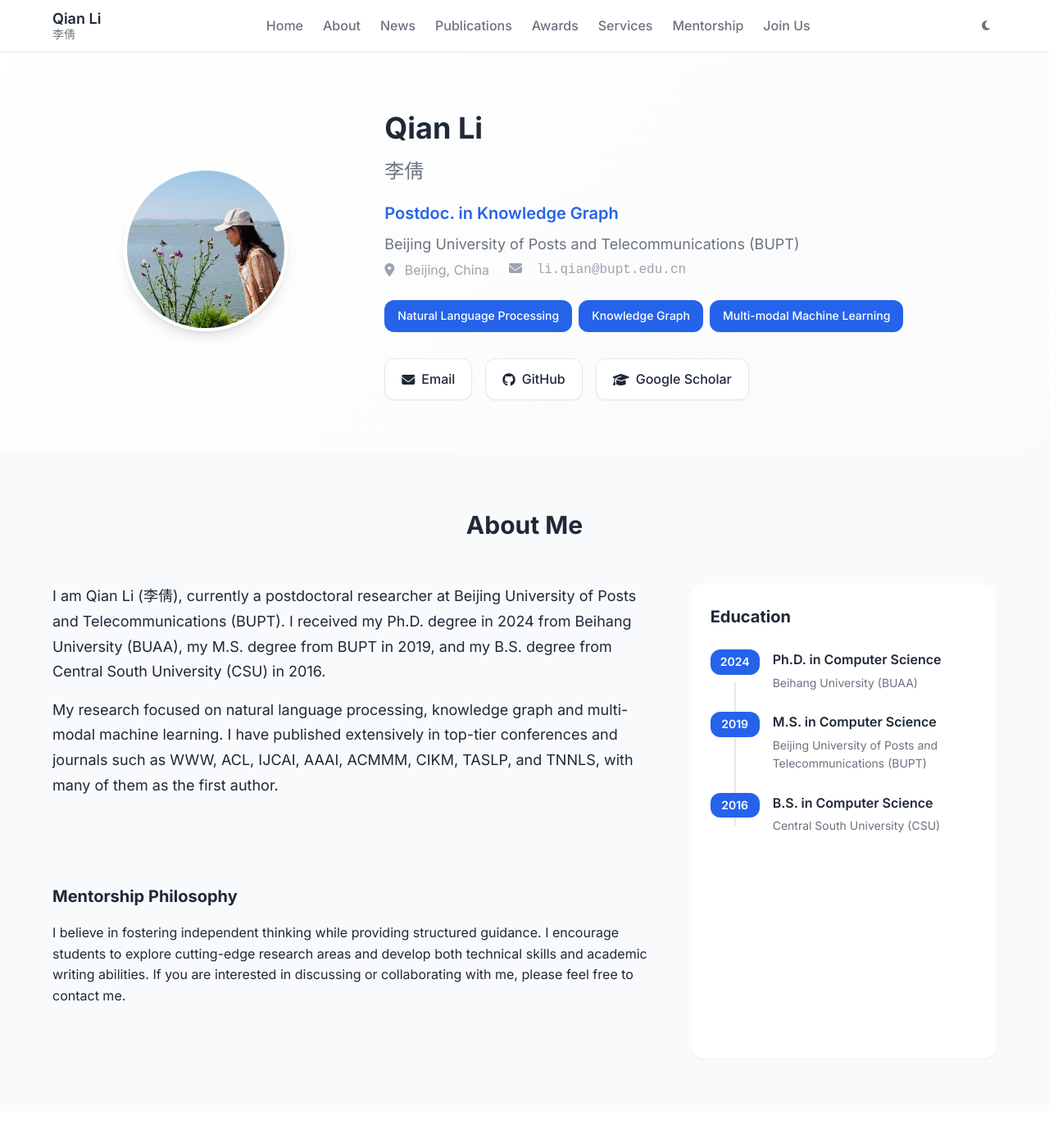
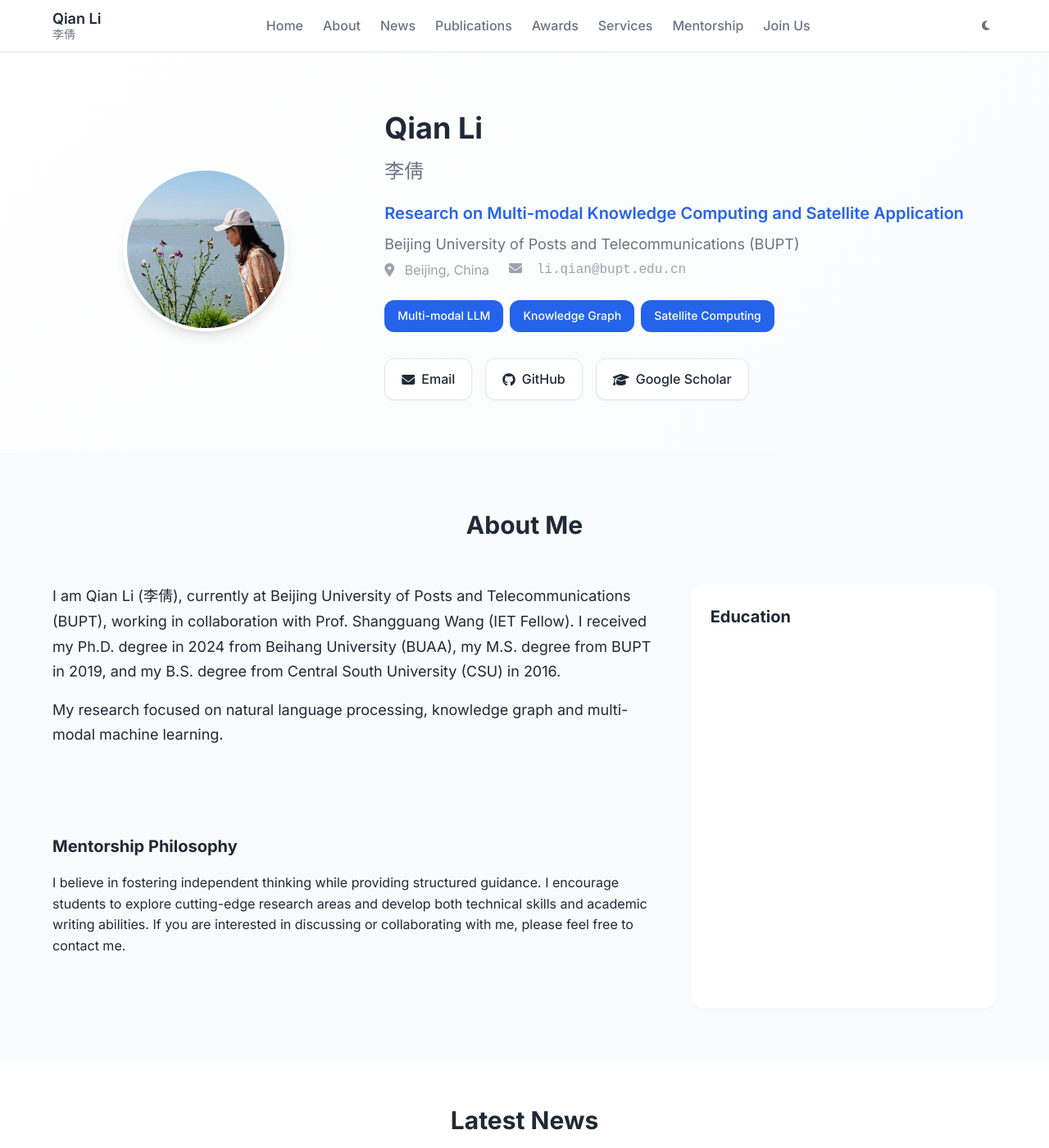
Before and after one commit to xiaoqian19940510/xiaoqian19940510.github.io, a Jekyll site: the page built from index.html, in a window 1280 px wide and 1400 px high. Shown: the whole window at 82% size. Built offline with Jekyll 4.4.1, drawn with Linux system fonts in a browser that asks for light colours; the list of posts is cut into pages by our own code.

Commit message:
Update author.yml

```diff
--- a/_data/author.yml
+++ b/_data/author.yml
@@ -1,7 +1,7 @@
 # 作者基本信息
 name: "Qian Li"
 name_chinese: "李倩"
-title: "Postdoc. in Knowledge Graph"
+title: "Research on Multi-modal Knowledge Computing and Satellite Application"
 affiliation: "Beijing University of Posts and Telecommunications (BUPT)"
 location: "Beijing, China"
 
@@ -16,19 +16,17 @@ photo: "/assets/images/qian_li.jpg"
 
 # 研究兴趣
 research_interests:
-  - "Natural Language Processing"
+  - "Multi-modal LLM"
   - "Knowledge Graph"
-  - "Multi-modal Machine Learning"
+  - "Satellite Computing"
 
 # 个人简介
 bio: |
-  I am Qian Li (李倩), currently a postdoctoral researcher at Beijing University of Posts and Telecommunications (BUPT).
-  I received my Ph.D. degree in 2024 from Beihang University (BUAA), my M.S. degree from BUPT in 2019,
-  and my B.S. degree from Central South University (CSU) in 2016.
+  I am Qian Li (李倩), currently at Beijing University of Posts and Telecommunications (BUPT), working in collaboration with Prof. Shangguang Wang (IET Fellow).
+  I received my Ph.D. degree in 2024 from Beihang University (BUAA), my M.S. degree from BUPT in 2019, and my B.S. degree from Central South University (CSU) in 2016.
 
   My research focused on natural language processing, knowledge graph and multi-modal machine learning.
-  I have published extensively in top-tier conferences and journals such as WWW, ACL, IJCAI, AAAI, ACMMM, CIKM, TASLP, and TNNLS,
-  with many of them as the first author.
+
 
 # 指导理念
 mentorship_philosophy: |
@@ -37,13 +35,13 @@ mentorship_philosophy: |
   If you are interested in discussing or collaborating with me, please feel free to contact me.
 
 # 教育经历
-education:
-  - degree: "Ph.D. in Computer Science"
-    institution: "Beihang University (BUAA)"
-    year: "2024"
-  - degree: "M.S. in Computer Science"
-    institution: "Beijing University of Posts and Telecommunications (BUPT)"
-    year: "2019"
-  - degree: "B.S. in Computer Science"
-    institution: "Central South University (CSU)"
-    year: "2016"
+# education:
+#   - degree: "Ph.D. in Computer Science"
+#     institution: "Beihang University (BUAA)"
+#     year: "2024"
+#   - degree: "M.S. in Computer Science"
+#     institution: "Beijing University of Posts and Telecommunications (BUPT)"
+#     year: "2019"
+#   - degree: "B.S. in Computer Science"
+#     institution: "Central South University (CSU)"
+#     year: "2016"
```
